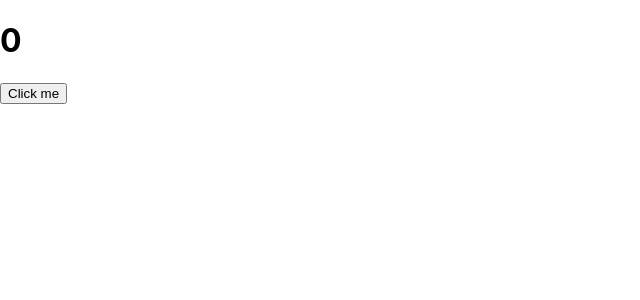
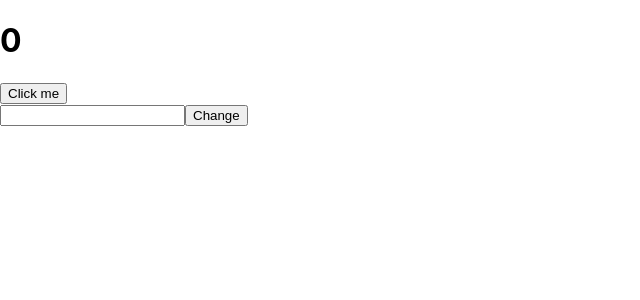
Before and after one commit to NguyenDinhDanPhi/Learning-React, a React (Create React App) app in the folder Reacjs/React-tiktok/tiktok/: page / in a window 1280 px wide. Shown: the top 300 px of the page, without its empty margins (0-640 px from the left). Built offline with nearby package versions, Linux system fonts and the light colour scheme.

Commit message:
useState

```diff
--- a/Reacjs/React-tiktok/tiktok/src/App.js
+++ b/Reacjs/React-tiktok/tiktok/src/App.js
@@ -5,10 +5,16 @@
   const handlerInterceptor = () => {
     setCounter(counter + 1);
   }
+  // two way binding
+  const [name, setName] = useState('')
+
   return (
     <div className="App">
         <h1> {counter}</h1>
         <button onClick={handlerInterceptor}>Click me</button>
+        <br />
+        <input value={name} onChange={ e => setName(e.target.value)} />
+        <button onClick={() => {setName('Phi so handsome')}}>Change</button>
     </div>
   );
 }
```
